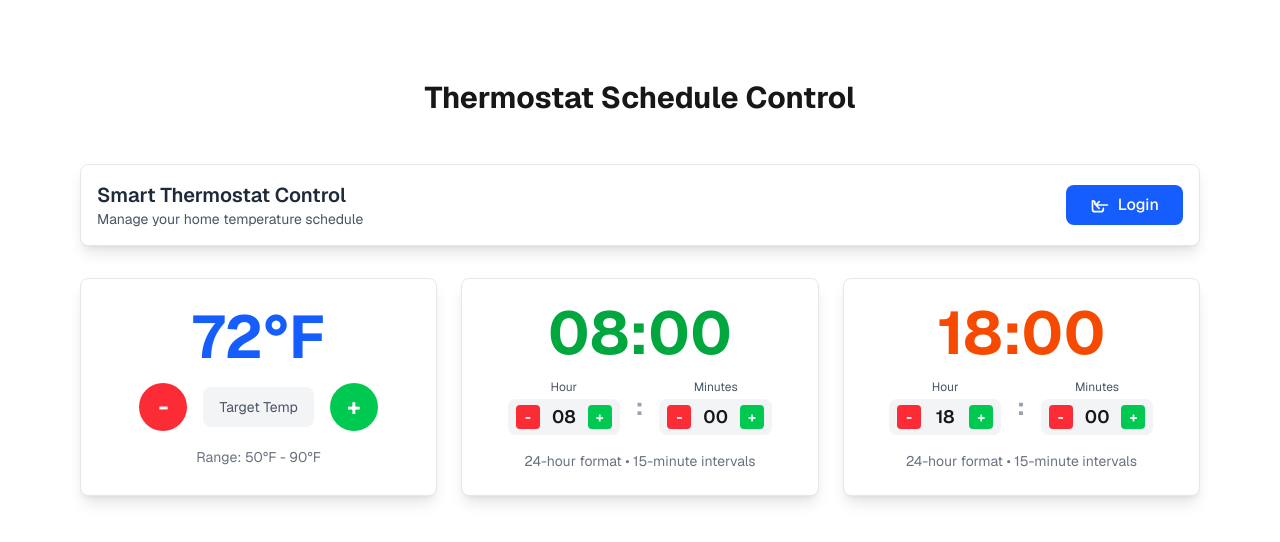
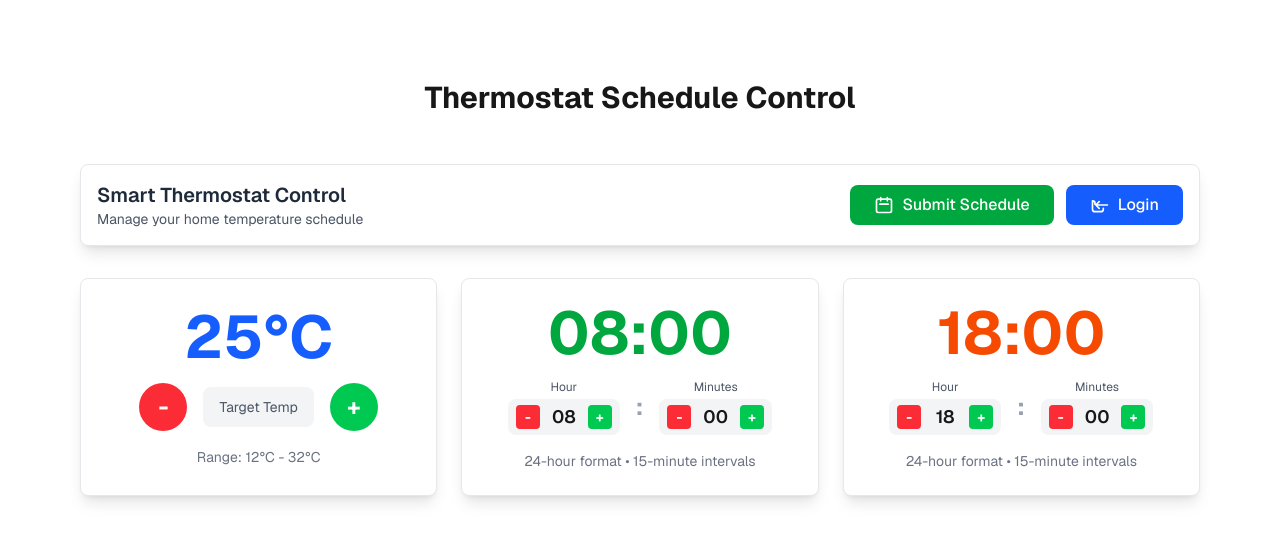
Before and after one commit to moreshwarnabar/thermostat, a Next.js app: page / in a window 1280 px wide. Shown: the top 542 px of the page. Built offline with nearby package versions, Linux system fonts and the light colour scheme.

Commit message:
adds schedule submission button

```diff
--- a/src/app/components/LoginHeader.tsx
+++ b/src/app/components/LoginHeader.tsx
@@ -1,6 +1,10 @@
 import React from "react";
 
-const LoginHeader = () => {
+interface LoginHeaderProps {
+  onSubmitSchedule: () => void;
+}
+
+const LoginHeader = ({ onSubmitSchedule }: LoginHeaderProps) => {
   const handleLogin = () => {
     // Redirect to the login API route which handles the Google OAuth flow
     window.location.href = "/api/auth/login";
@@ -16,6 +20,28 @@ const LoginHeader = () => {
           Manage your home temperature schedule
         </p>
       </div>
+
+      <div className="flex items-center space-x-3">
+        <button
+          onClick={onSubmitSchedule}
+          className="px-6 py-2 bg-green-600 hover:bg-green-700 text-white font-medium rounded-lg transition-colors flex items-center space-x-2"
+        >
+          <svg
+            className="w-5 h-5"
+            fill="none"
+            stroke="currentColor"
+            viewBox="0 0 24 24"
+          >
+            <path
+              strokeLinecap="round"
+              strokeLinejoin="round"
+              strokeWidth={2}
+              d="M8 7V3m8 4V3m-9 8h10M5 21h14a2 2 0 002-2V7a2 2 0 00-2-2H5a2 2 0 00-2 2v12a2 2 0 002 2z"
+            />
+          </svg>
+          <span>Submit Schedule</span>
+        </button>
+
         <button
           onClick={handleLogin}
           className="px-6 py-2 bg-blue-600 hover:bg-blue-700 text-white font-medium rounded-lg transition-colors flex items-center space-x-2"
@@ -36,6 +62,7 @@ const LoginHeader = () => {
           <span>Login</span>
         </button>
       </div>
+    </div>
   );
 };
 
--- a/src/app/components/TemperatureCard.tsx
+++ b/src/app/components/TemperatureCard.tsx
@@ -16,14 +16,14 @@ export default function TemperatureCard({
       {/* Temperature Display and Controls */}
       <div className="flex flex-col items-center space-y-4">
         <div className="text-6xl font-bold text-blue-600 dark:text-blue-400">
-          {temperature}°F
+          {temperature}°C
         </div>
 
         <div className="flex items-center space-x-4">
           <button
             onClick={onDecrease}
             className="w-12 h-12 bg-red-500 hover:bg-red-600 text-white font-bold text-2xl rounded-full transition-colors flex items-center justify-center"
-            disabled={temperature <= 50}
+            disabled={temperature <= 12}
           >
             -
           </button>
@@ -37,14 +37,14 @@ export default function TemperatureCard({
           <button
             onClick={onIncrease}
             className="w-12 h-12 bg-green-500 hover:bg-green-600 text-white font-bold text-2xl rounded-full transition-colors flex items-center justify-center"
-            disabled={temperature >= 90}
+            disabled={temperature >= 32}
           >
             +
           </button>
         </div>
 
         <div className="text-sm text-gray-500 dark:text-gray-400">
-          Range: 50°F - 90°F
+          Range: 12°C - 32°C
         </div>
       </div>
     </div>
--- a/src/app/components/ThermostatContainer.tsx
+++ b/src/app/components/ThermostatContainer.tsx
@@ -7,18 +7,18 @@ import EndTimeCard from "@/app/components/EndTimeCard";
 import LoginHeader from "./LoginHeader";
 
 export default function ThermostatContainer() {
-  const [temperature, setTemperature] = useState(72);
+  const [temperature, setTemperature] = useState(25);
   const [startHour, setStartHour] = useState(8);
   const [startMinute, setStartMinute] = useState(0);
   const [endHour, setEndHour] = useState(18);
   const [endMinute, setEndMinute] = useState(0);
 
   const increaseTemp = () => {
-    setTemperature((prev) => Math.min(prev + 1, 90)); // Max temp 90°F
+    setTemperature((prev) => Math.min(prev + 1, 32)); // Max temp 32°C
   };
 
   const decreaseTemp = () => {
-    setTemperature((prev) => Math.max(prev - 1, 50)); // Min temp 50°F
+    setTemperature((prev) => Math.max(prev - 1, 12)); // Min temp 12°C
   };
 
   const increaseHour = () => {
@@ -53,10 +53,48 @@ export default function ThermostatContainer() {
     setEndMinute((prev) => (prev - 15 + 60) % 60);
   };
 
+  const handleSubmitSchedule = async () => {
+    const scheduleData = {
+      temperature,
+      startTime: {
+        hour: startHour,
+        minute: startMinute,
+      },
+      endTime: {
+        hour: endHour,
+        minute: endMinute,
+      },
+    };
+
+    console.log("Submitting schedule:", scheduleData);
+
+    try {
+      // TODO: Replace with actual API call
+      // const response = await fetch('/api/schedule', {
+      //   method: 'POST',
+      //   headers: { 'Content-Type': 'application/json' },
+      //   body: JSON.stringify(scheduleData),
+      // });
+
+      alert(
+        `Schedule submitted!\nTemperature: ${temperature}°C\nStart: ${startHour
+          .toString()
+          .padStart(2, "0")}:${startMinute
+          .toString()
+          .padStart(2, "0")}\nEnd: ${endHour
+          .toString()
+          .padStart(2, "0")}:${endMinute.toString().padStart(2, "0")}`
+      );
+    } catch (error) {
+      console.error("Error submitting schedule:", error);
+      alert("Failed to submit schedule. Please try again.");
+    }
+  };
+
   return (
     <div className="space-y-8">
       {/* Header with Login Button */}
-      <LoginHeader />
+      <LoginHeader onSubmitSchedule={handleSubmitSchedule} />
       {/* Thermostat Controls */}
       <div className="flex flex-col lg:flex-row gap-8 lg:gap-6">
         <TemperatureCard
```
Lines whose indentation alone changed are shown as unchanged.
